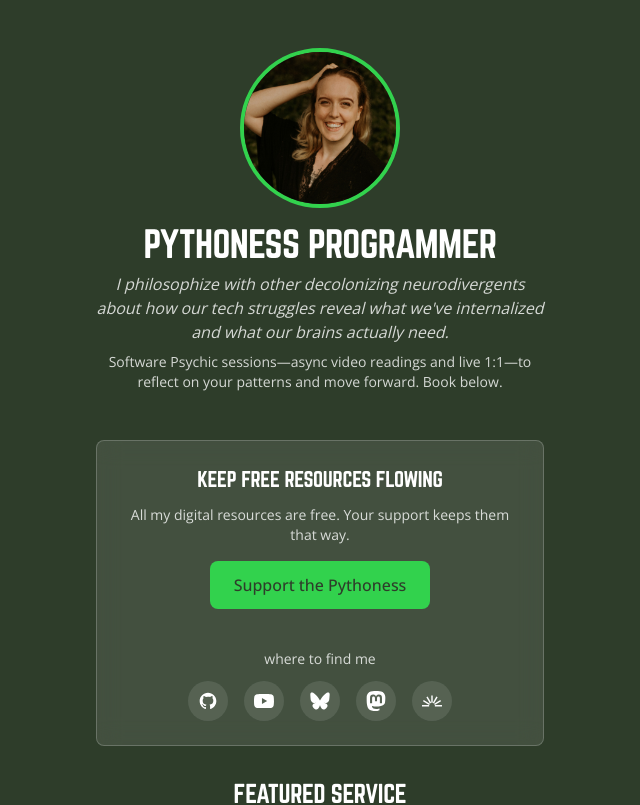
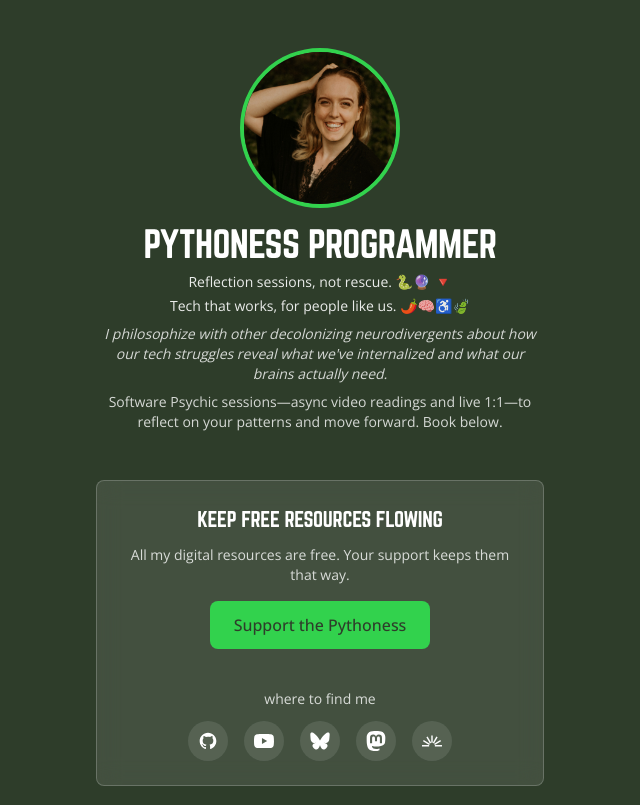
Before and after one commit to devandapaige/pythoness-programmer, a Next.js app: page /links in a window 1280 px wide. Shown: the top 805 px of the page, without its empty margins (320-960 px from the left). Built offline with nearby package versions, Linux system fonts and the light colour scheme.

Commit message:
current copy for socials byline

```diff
--- a/src/app/links/page.tsx
+++ b/src/app/links/page.tsx
@@ -198,7 +198,13 @@ export default function LinksPage() {
           <Link href="/" className="hover:opacity-80 transition-opacity">
             <h1 className="font-display text-3xl md:text-4xl text-white mb-2">Pythoness Programmer</h1>
           </Link>
-          <p className="text-white/80 max-w-md mx-auto mb-2 italic">
+          <p className="text-white/90 max-w-md mx-auto mb-1 text-sm">
+            Reflection sessions, not rescue. 🐍🔮 🔻
+          </p>
+          <p className="text-white/90 max-w-md mx-auto mb-2 text-sm">
+            Tech that works, for people like us. 🌶️🧠♿🍃
+          </p>
+          <p className="text-white/80 max-w-md mx-auto mb-2 italic text-sm">
             I philosophize with other decolonizing neurodivergents about how our tech struggles reveal what we&apos;ve internalized and what our brains actually need.
           </p>
           <p className="text-white/80 max-w-md mx-auto mb-4 text-sm">
```
